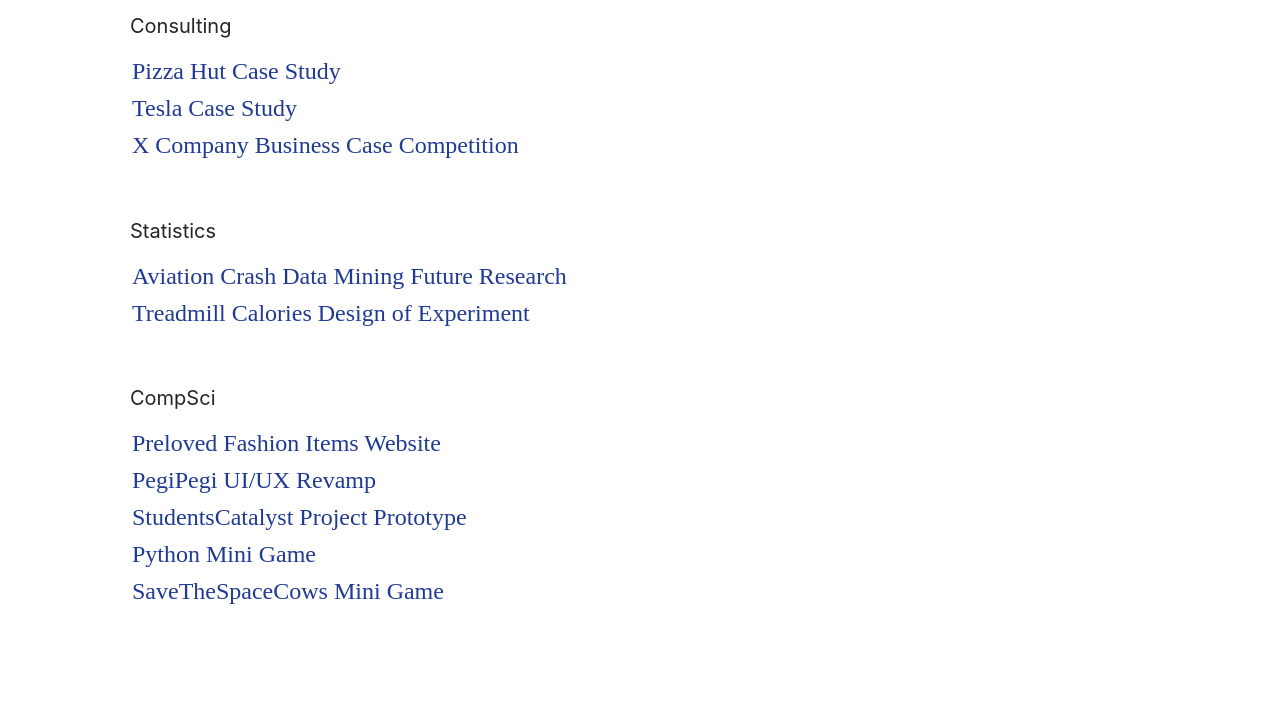
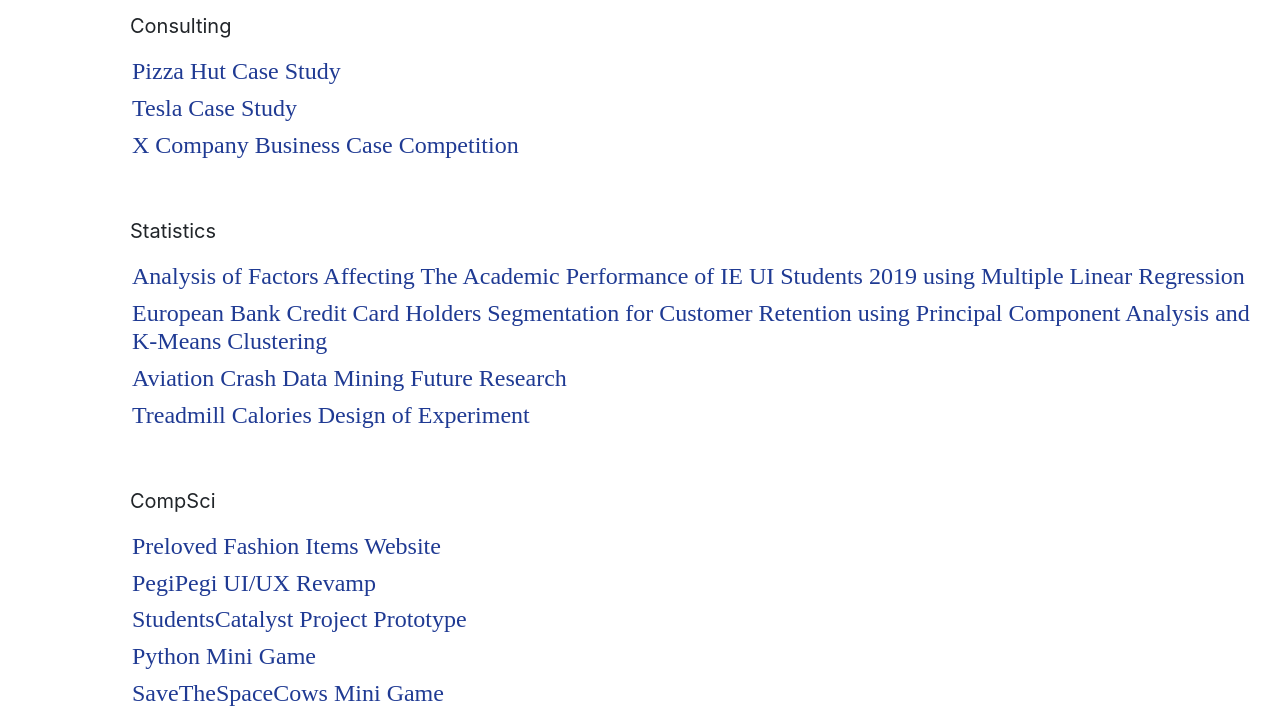
Before and after one commit to divamughni/divamughni.github.io, a plain HTML site: page Projects.html in a window 1280 px wide. Shown: the part 140-856 px from the top of the page. Before the commit the page ends 800 px from the top, so only its background shows below. Drawn offline with nearby package versions, Linux system fonts and the light colour scheme.

Commit message:
Update Projects.html

```diff
--- a/Projects.html
+++ b/Projects.html
@@ -59,6 +59,18 @@
       <br>
       <p id="Aboutp" style="margin-left:6.5em; margin-right: 6.5em;"> Statistics </p>
 
+  <div id="grid6" class="grid">
+        <a href="https://drive.google.com/file/d/12x5NytsbVdg4xG1z3ju9gBlSkBUToDG1/view?usp=sharing" target="_blank"><h4 style="color: #1f3a93; font-family: Ubuntu;margin-left:5.5em">Analysis of Factors Affecting The Academic
+Performance of IE UI Students 2019 using
+Multiple Linear Regression</h4></a>
+  </div>
+
+   <div id="grid7" class="grid">
+        <a href="https://drive.google.com/file/d/1nd1Emy9hv0eFj_zh7Ubqu-TOZF97feSu/view?usp=sharing" target="_blank"><h4 style="color: #1f3a93; font-family: Ubuntu;margin-left:5.5em">European Bank Credit Card Holders Segmentation
+for Customer Retention using Principal
+Component Analysis and K-Means Clustering</h4></a>
+      </div>
+
     <div id="grid4" class="grid">
         <a href="https://drive.google.com/file/d/1hGPlY2x0m0ez_ue4lmqugmmPfSAZ8kj1/view?usp=sharing" target="_blank"><h4 style="color: #1f3a93; font-family: Ubuntu;margin-left:5.5em">Aviation Crash Data Mining Future Research</h4></a>
       </div>
@@ -66,6 +78,7 @@
     <div id="grid5" class="grid">
         <a href="https://drive.google.com/file/d/1vxcxsraVILax0gyaHnWJZ4ioDusGwVZ1/view?usp=sharing" target="_blank"><h4 style="color: #1f3a93; font-family: Ubuntu;margin-left:5.5em">Treadmill Calories Design of Experiment</h4></a>
       </div>
+
 
       <br>
       <br>
```
